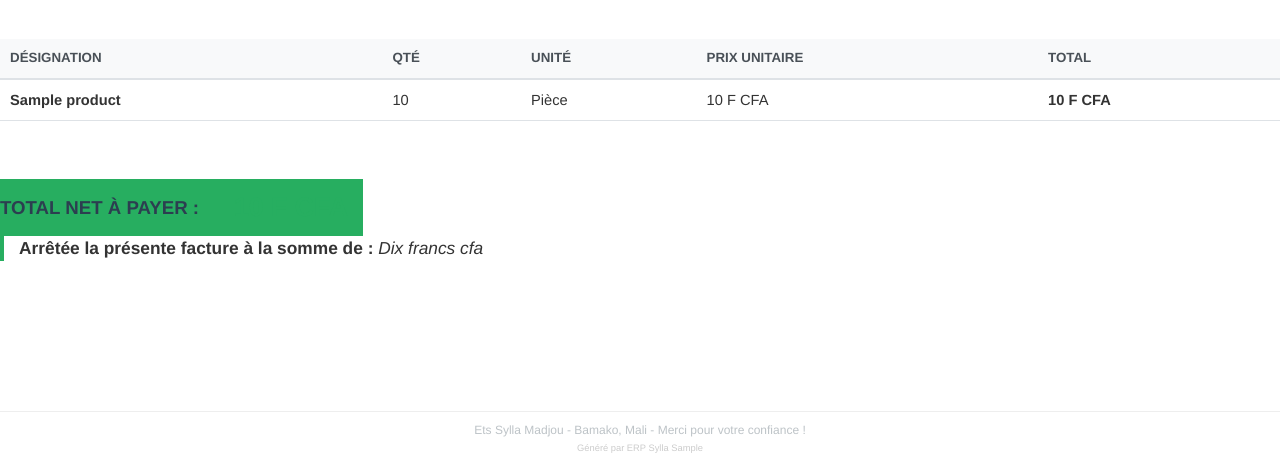
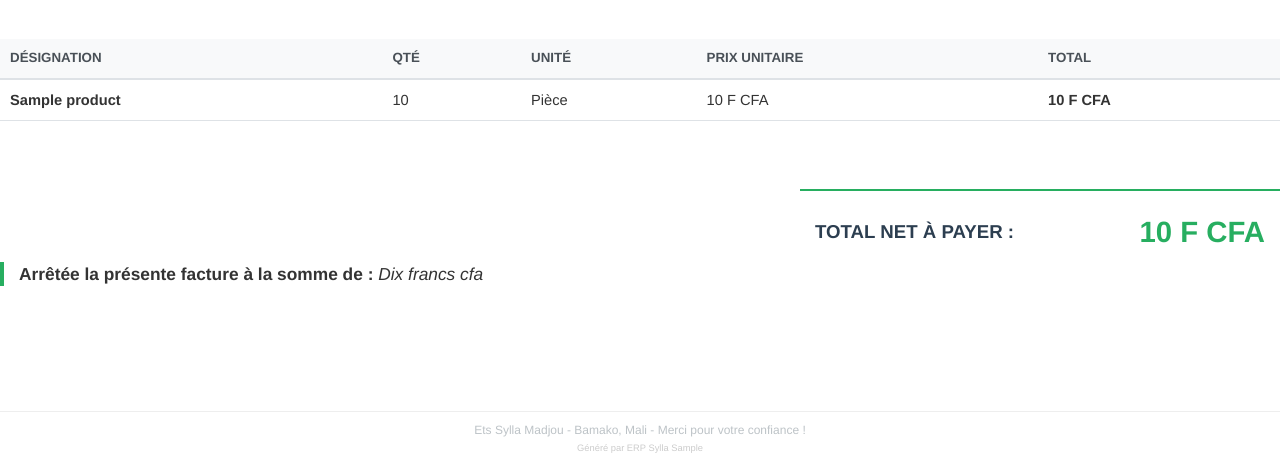
Before and after one commit to Le-dev-du-coin/ERP-Sylla---Solution-de-Gestion-Int-gr-e-pour-Quincaillerie-Moderne, a Django app: page /sales/history/1/pdf/ in a window 1280 px wide. Shown: the part 344-800 px from the top of the page. Run offline with Django 5.2, Linux system fonts and the light colour scheme; a user stored in the database is signed in; tables that the repository leaves empty hold one stand-in row (values such as "Sample post"); parts of the project's set-up code (start-up, migrations or seed data) failed here and were passed over.

Commit message:
feat: unité éditable dans le POS et correction affichage total facture PDF

```diff
--- a/erp_sylla/erp_sylla/apps/sales/views.py
+++ b/erp_sylla/erp_sylla/apps/sales/views.py
@@ -198,23 +198,37 @@ def cart_remove(request, product_id, unit):
 @login_required
 @require_POST
 def cart_update(request, product_id, unit):
-    """Met à jour la quantité ou le prix d'un article."""
+    """Met à jour la quantité, le prix ou l'unité d'un article."""
     basket = Basket(request)
     action = request.POST.get("action")
     price = request.POST.get("price")
+    new_unit = request.POST.get("new_unit")
 
     # On récupère la quantité actuelle
     key = f"{product_id}_{unit}"
-    current_qty = basket.basket.get(key, {}).get("quantity", 0)
+    current_item = basket.basket.get(key, {})
+    current_qty = current_item.get("quantity", 0)
 
-    new_qty = None
-    if action == "plus":
-        new_qty = current_qty + 1
-    elif action == "minus":
-        new_qty = current_qty - 1
+    # 1. Gestion du changement d'unité
+    if new_unit and new_unit != unit and new_unit in ["PIECE", "CARTON"]:
+        # On supprime l'ancienne clé et on ajoute une nouvelle avec les mêmes infos
+        # mais le prix par défaut de la nouvelle unité (sauf si un prix est fourni)
+        product = get_object_or_404(Product, id=product_id)
+        basket.remove(product_id, unit)
+        basket.add(product=product, unit=new_unit, quantity=current_qty)
+        # Si un prix était en cours de saisie, on l'applique sur la nouvelle ligne
+        if price:
+            basket.update(product_id, new_unit, price=price)
+    else:
+        # 2. Gestion classique (quantité/prix)
+        new_qty = None
+        if action == "plus":
+            new_qty = current_qty + 1
+        elif action == "minus":
+            new_qty = current_qty - 1
 
-    # Mise à jour (quantité et/ou prix)
-    basket.update(product_id, unit, quantity=new_qty, price=price)
+        # Mise à jour (quantité et/ou prix)
+        basket.update(product_id, unit, quantity=new_qty, price=price)
 
     return render(request, "sales/_cart_detail.html", {"basket": basket, "is_htmx": True})
 
--- a/erp_sylla/erp_sylla/templates/sales/invoice_pdf.html
+++ b/erp_sylla/erp_sylla/templates/sales/invoice_pdf.html
@@ -209,11 +209,11 @@
         </tbody>
     </table>
 
-    <div class="totals-container" style="float: left; max-width: none; width: auto;">
+    <div class="totals-container" style="margin-top: 30px; border-top: 2px solid #27ae60; padding-top: 10px;">
         <table class="totals-table">
-            <tr class="total-row">
-                <td style="background-color: transparent; color: #2c3e50; padding-left: 0;">TOTAL NET À PAYER :</td>
-                <td class="text-left" style="background-color: transparent; color: #27ae60; font-size: 20pt; padding-left: 20px;">
+            <tr class="total-row" style="background-color: transparent; color: #2c3e50;">
+                <td style="font-size: 14pt; font-weight: bold; width: 60%;">TOTAL NET À PAYER :</td>
+                <td class="text-right" style="font-size: 22pt; font-weight: bold; color: #27ae60;">
                     {{ sale.total_amount|money }}
                 </td>
             </tr>
```
Also changed, not shown: erp_sylla/erp_sylla/templates/sales/_cart_detail.html (+10 -3 lines).
